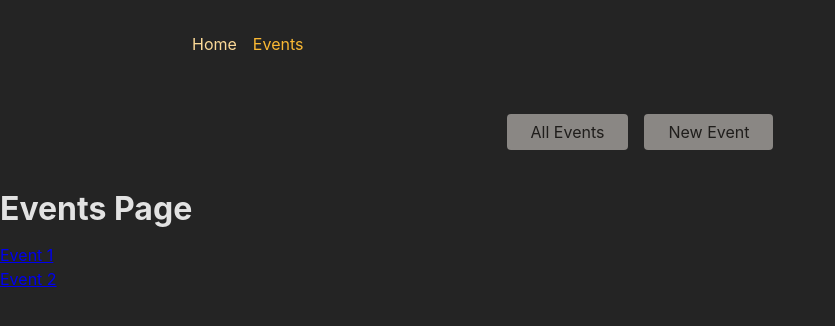
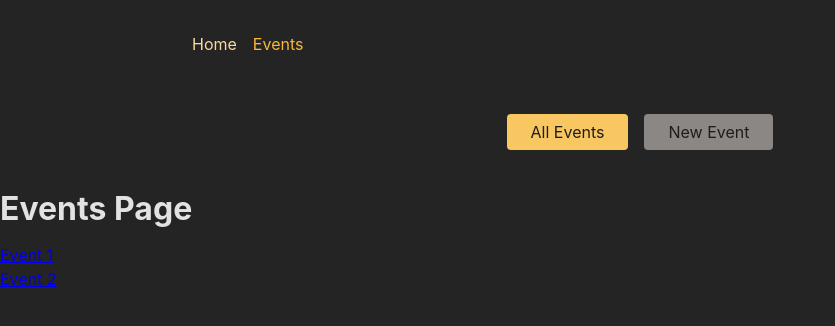
Before and after one commit to AleksandraCislowski/react-routes-events, a React (Create React App) app in the folder frontend/: page /events in a window 1280 px wide. Shown: the top 326 px of the page, without its empty margins (0-835 px from the left). Built offline with nearby package versions, Linux system fonts and the light colour scheme.

Commit message:
event navigation

```diff
--- a/frontend/src/components/EventsNavigation.js
+++ b/frontend/src/components/EventsNavigation.js
@@ -1,4 +1,5 @@
-import classes from './EventsNavigation.module.css';
+import { NavLink } from "react-router-dom";
+import classes from "./EventsNavigation.module.css";
 
 function EventsNavigation() {
   return (
@@ -6,10 +7,25 @@
       <nav>
         <ul className={classes.list}>
           <li>
-            <a href="/events">All Events</a>
+            <NavLink
+              to='/events'
+              className={({ isActive }) =>
+                isActive ? classes.active : undefined
+              }
+              end
+            >
+              All Events
+            </NavLink>
           </li>
           <li>
-            <a href="/events/new">New Event</a>
+            <NavLink
+              to='/events/new'
+              className={({ isActive }) =>
+                isActive ? classes.active : undefined
+              }
+            >
+              New Event
+            </NavLink>
           </li>
         </ul>
       </nav>
```
